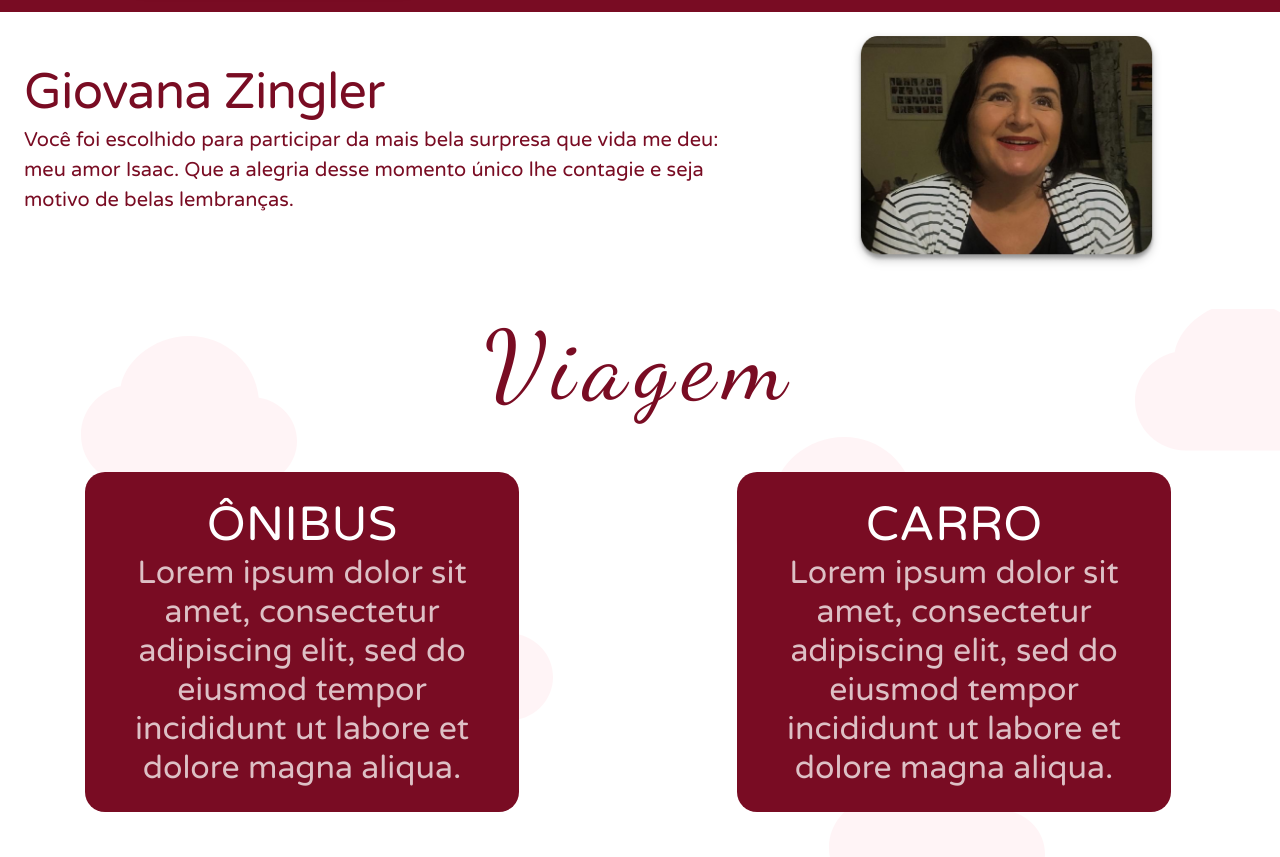
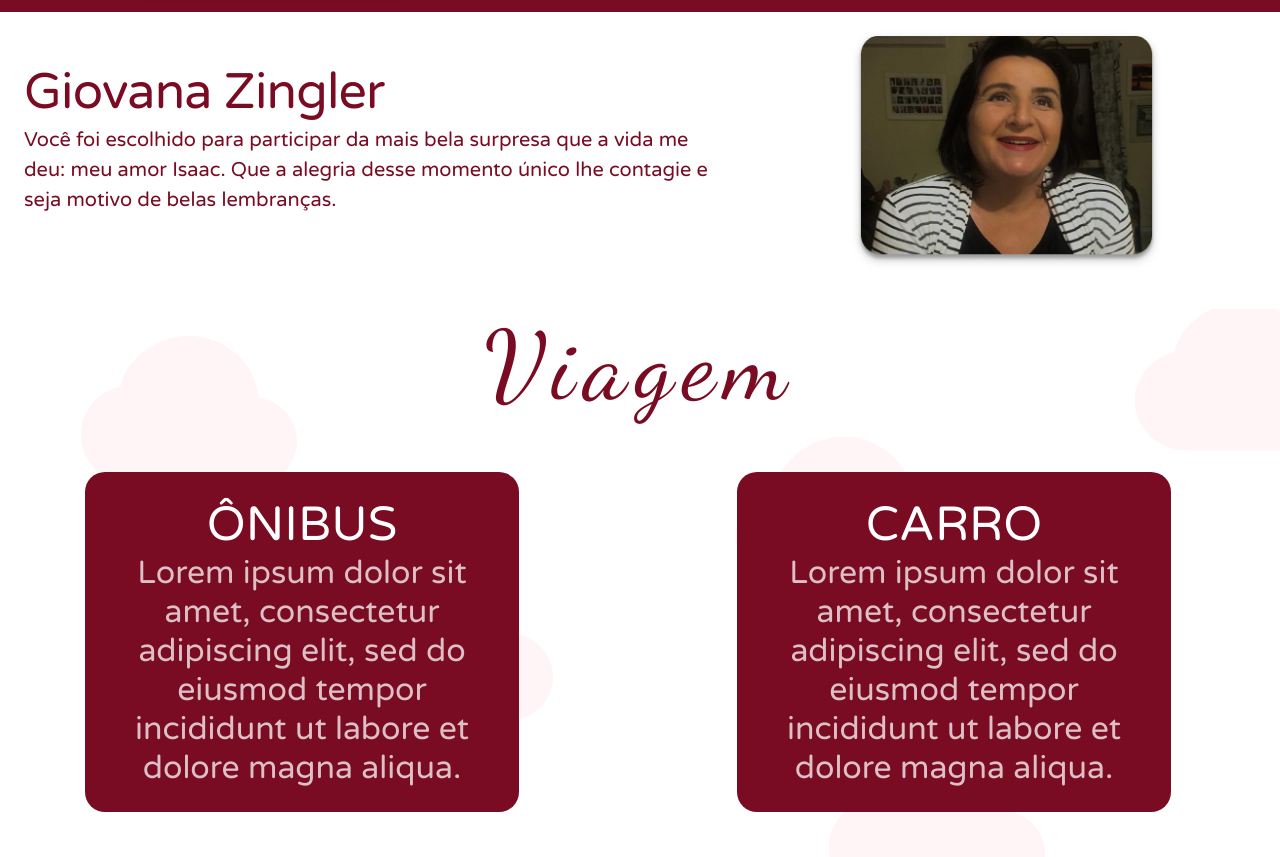
Before and after one commit to Valadares-A/letter, a website built with webpack: page index.html in a window 1280 px wide. Shown: the part 3260-4117 px from the top of the page. Built offline with nearby package versions, Linux system fonts and the light colour scheme.

Commit message:
Update index.html

```diff
--- a/index.html
+++ b/index.html
@@ -460,8 +460,8 @@
           <div class="col-md-7">
             <h2 class="featurette-heading c-marsala">Giovana Zingler</h2>
             <p class="lead c-marsala">
-              Você foi escolhido para participar da mais bela surpresa que vida
-              me deu: meu amor Isaac. Que a alegria desse momento único lhe
+              Você foi escolhido para participar da mais bela surpresa que a
+              vida me deu: meu amor Isaac. Que a alegria desse momento único lhe
               contagie e seja motivo de belas lembranças.
             </p>
           </div>
```
